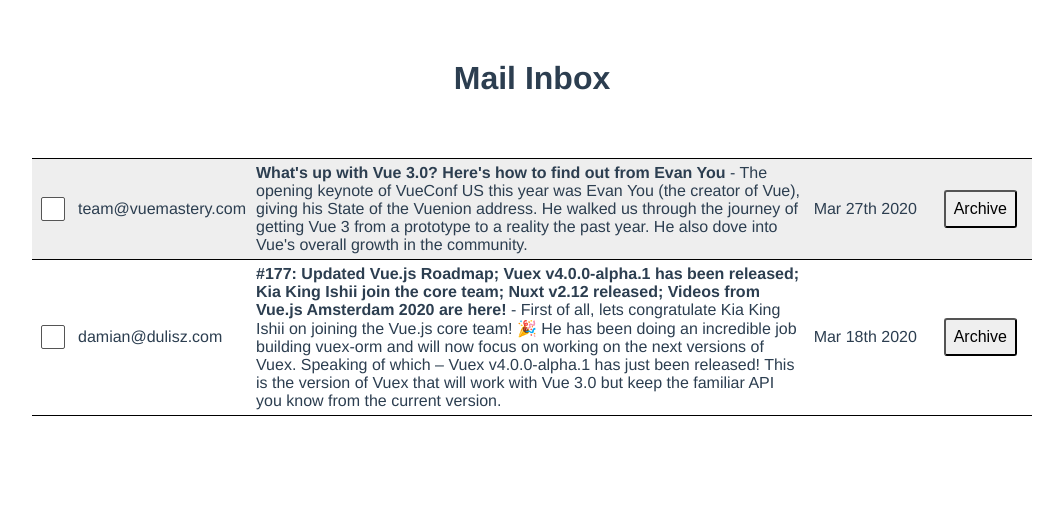
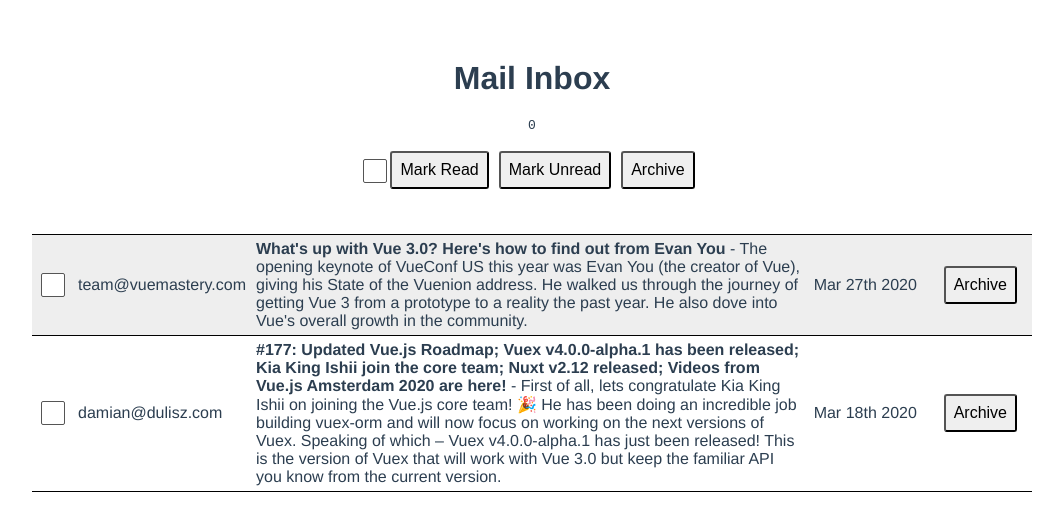
Before and after one commit to jolka-ef/mail, a Vue app: page / in a window 1280 px wide. Shown: the top 524 px of the page, without its empty margins (108-1171 px from the left). Built offline with nearby package versions, Linux system fonts and the light colour scheme; data requests are answered from the project's data file.

Commit message:
feature : add multi-select for emails

```diff
--- a/src/components/MailTable.vue
+++ b/src/components/MailTable.vue
@@ -1,4 +1,11 @@
 <template>
+  <pre>{{ emailSelection.emails.size }}</pre>
+  <div>
+    <input type="checkbox" />
+    <button>Mark Read</button>
+    <button>Mark Unread</button>
+    <button>Archive</button>
+  </div>
   <table class="mail-table">
     <thead>
       <tr>
@@ -13,14 +20,19 @@
       v-for="email in unarchivedEmails"
       :key="email.id"
       :class="['clickable', email.read ? 'read' : '']"
-      @click="openEmail(email)"
     >
-      <td><input type="checkbox" /></td>
-      <td>{{ email.from }}</td>
-      <td class="mail-content">
+      <td>
+        <input
+          type="checkbox"
+          @click="emailSelection.toggle(email)"
+          :selected="emailSelection.emails.has(email)"
+        />
+      </td>
+      <td @click="openEmail(email)">{{ email.from }}</td>
+      <td @click="openEmail(email)">
         <strong> {{ email.subject }} </strong> - {{ email.body }}
       </td>
-      <td class="date">
+      <td class="date" @click="openEmail(email)">
         {{ format(new Date(email.sentAt), 'MMM do yyyy') }}
       </td>
       <td><button @click="archiveEmail(email)">Archive</button></td>
@@ -34,13 +46,32 @@
 import axios from 'axios';
 import { format } from 'date-fns';
 import { ref } from 'vue';
+import { reactive } from 'vue';
 import MailView from './MailView.vue';
 import ModalView from './ModalView.vue';
 
 export default {
   async setup() {
     let { data: emails } = await axios.get('http://localhost:3000/emails');
-    return { emails: ref(emails), format, openedEmail: ref(null) };
+
+    let selected = reactive(new Set());
+    let emailSelection = {
+      emails: selected,
+      toggle(email) {
+        if (selected.has(email)) {
+          selected.delete(email);
+        } else {
+          selected.add(email);
+        }
+        console.log(selected);
+      },
+    };
+    return {
+      emailSelection,
+      emails: ref(emails),
+      format,
+      openedEmail: ref(null),
+    };
   },
   components: {
     MailView,
```
